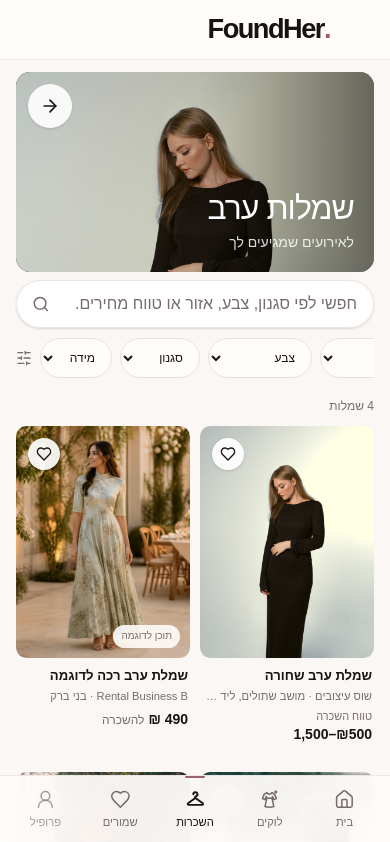
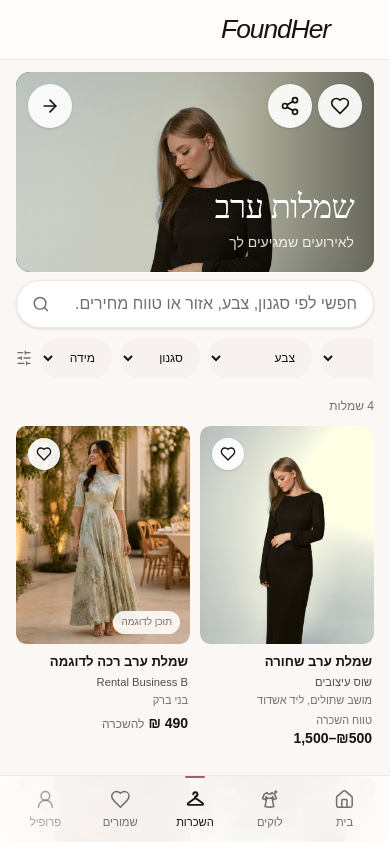
Before and after one commit to hodaya162/FoundHer, a Next.js app: page /rentals/evening in a window 390 px wide. Shown: the top 842 px of the page. Built offline with nearby package versions, Linux system fonts and the light colour scheme; no server answers.

Commit message:
align rentals styling with visual reference

```diff
--- a/app/rentals/page.tsx
+++ b/app/rentals/page.tsx
@@ -22,7 +22,7 @@ export default function RentalsPage() {
     <main className="bg-[#fffaf7]">
       <PageContainer className="pb-7 pt-6 sm:pb-20 sm:pt-10">
         <header className="mb-5 text-center sm:mb-8">
-          <h1 className="font-serif text-[2rem] font-medium leading-tight tracking-[-0.035em] sm:text-5xl">השכרות</h1>
+          <h1 className="text-[2.15rem] font-normal leading-tight tracking-[-0.02em] [font-family:FrankRuehl,serif] sm:text-5xl">השכרות</h1>
           <p className="mt-1.5 text-sm text-muted sm:text-base">שמלות מיוחדות לרגעים בלתי נשכחים</p>
         </header>
         <section aria-label="בחירת סוג השכרה" className="mx-auto grid max-w-4xl gap-3 sm:grid-cols-2 sm:gap-5">
--- a/components/layout/site-header.tsx
+++ b/components/layout/site-header.tsx
@@ -18,7 +18,7 @@ export function SiteHeader() {
     <header className="sticky top-0 z-[var(--z-sticky)] h-[3.75rem] border-b border-border/70 bg-background/94 backdrop-blur-xl md:h-[var(--desktop-header-height)]">
       <PageContainer className={isCenteredMobileHeader ? "grid h-full grid-cols-[2.75rem_1fr_2.75rem] items-center md:flex md:justify-between" : "flex h-full items-center justify-between gap-5"}>
         {isCenteredMobileHeader ? <span aria-hidden="true" className="block size-11 md:hidden" /> : null}
-        <SiteLogo href="/" className={isCenteredMobileHeader ? "justify-self-center text-[1.7rem] md:justify-self-auto md:text-[2rem]" : undefined} />
+        <SiteLogo href="/" className={isRentals ? "justify-self-center text-[1.65rem] font-normal italic tracking-[-0.04em] [font-family:Georgia,serif] [&>span]:hidden md:justify-self-auto md:text-[1.85rem]" : isHome ? "justify-self-center text-[1.7rem] md:justify-self-auto md:text-[2rem]" : undefined} />
         <div className="hidden md:block">
           <DesktopNavigation />
         </div>
--- a/features/rentals/components/rental-browse-page.tsx
+++ b/features/rentals/components/rental-browse-page.tsx
@@ -1,12 +1,13 @@
 import Image from "next/image";
 import Link from "next/link";
-import { ArrowRight } from "lucide-react";
+import { ArrowRight, Heart } from "lucide-react";
 
 import { PageContainer } from "@/components/layout";
 import type { RentalType } from "@/domain/rental-item";
 
 import { getRentalCards } from "../queries/get-rental-cards";
 import { RentalBrowse } from "./rental-browse";
+import { RentalShareButton } from "./rental-share-button";
 
 export function RentalBrowsePage({ type }: { type: RentalType }) {
   const bridal = type === "bridal";
@@ -21,8 +22,12 @@ export function RentalBrowsePage({ type }: { type: RentalType }) {
           <Image src={hero.image} alt={hero.alt} fill priority sizes="(max-width: 767px) calc(100vw - 32px), 76rem" className={bridal ? "object-cover object-[center_35%]" : "object-cover object-[center_22%]"} />
           <span aria-hidden="true" className="absolute inset-0 bg-gradient-to-l from-black/60 via-black/20 to-transparent" />
           <Link href="/rentals" aria-label="חזרה להשכרות" className="absolute end-3 top-3 inline-grid size-11 place-items-center rounded-full bg-white/90 text-foreground shadow-sm"><ArrowRight aria-hidden="true" className="size-5" /></Link>
+          <div className="absolute start-3 top-3 z-[1] flex items-center gap-1.5">
+            <Link href="/favorites" aria-label="מעבר לשמלות שמורות" className="inline-grid size-11 place-items-center rounded-full bg-white/92 text-foreground shadow-sm"><Heart aria-hidden="true" className="size-5" /></Link>
+            <RentalShareButton title={bridal ? "שמלות כלה להשכרה" : "שמלות ערב להשכרה"} />
+          </div>
           <div className="absolute inset-x-0 bottom-0 p-5 sm:p-8">
-            <h1 className="font-serif text-[2rem] font-medium leading-tight tracking-[-0.03em] sm:text-5xl">{bridal ? "שמלות כלה" : "שמלות ערב"}</h1>
+            <h1 className="text-[2.05rem] font-normal leading-tight tracking-[-0.02em] [font-family:FrankRuehl,serif] sm:text-5xl">{bridal ? "שמלות כלה" : "שמלות ערב"}</h1>
             <p className="mt-1 max-w-xs text-sm text-white/85 sm:text-base">{hero.copy}</p>
           </div>
         </header>
--- a/features/rentals/components/rental-browse.tsx
+++ b/features/rentals/components/rental-browse.tsx
@@ -16,7 +16,7 @@ function unique(values: readonly (string | undefined)[]): string[] {
 }
 
 function SelectFilter({ label, onChange, options, value }: { label: string; onChange: (value: string) => void; options: readonly string[]; value: string }) {
-  return <label className="shrink-0" dir="rtl"><span className="sr-only">{label}</span><select value={value} onChange={(event) => onChange(event.target.value)} className="min-h-10 rounded-full border border-border bg-background px-3 text-xs font-medium outline-none focus:border-primary"><option value="all">{label}</option>{options.map((option) => <option key={option} value={option}>{option}</option>)}</select></label>;
+  return <label className="shrink-0" dir="rtl"><span className="sr-only">{label}</span><select value={value} onChange={(event) => onChange(event.target.value)} className="min-h-10 rounded-full border border-transparent bg-[#f7f1ef] px-3 text-xs font-medium outline-none focus:border-primary"><option value="all">{label}</option>{options.map((option) => <option key={option} value={option}>{option}</option>)}</select></label>;
 }
 
 function matchesPrice(item: RentalCardModel, band: PriceBand, type: RentalType): boolean {
@@ -57,7 +57,7 @@ export function RentalBrowse({ items, type }: { items: readonly RentalCardModel[
             {options.sizes.length > 0 ? <SelectFilter label="מידה" value={size} onChange={setSize} options={options.sizes} /> : null}
             <SelectFilter label="סגנון" value={style} onChange={setStyle} options={options.styles} />
             {type === "evening" ? <SelectFilter label="צבע" value={color} onChange={setColor} options={options.colors} /> : null}
-            <label className="shrink-0" dir="rtl"><span className="sr-only">מחיר</span><select value={price} onChange={(event) => setPrice(event.target.value as PriceBand)} className="min-h-10 rounded-full border border-border bg-background px-3 text-xs font-medium outline-none focus:border-primary"><option value="all">מחיר</option><option value="low">עד {type === "bridal" ? "₪3,000" : "₪500"}</option><option value="mid">{type === "bridal" ? "₪3,000–6,000" : "₪500–1,000"}</option><option value="high">מעל {type === "bridal" ? "₪6,000" : "₪1,000"}</option></select></label>
+            <label className="shrink-0" dir="rtl"><span className="sr-only">מחיר</span><select value={price} onChange={(event) => setPrice(event.target.value as PriceBand)} className="min-h-10 rounded-full border border-transparent bg-[#f7f1ef] px-3 text-xs font-medium outline-none focus:border-primary"><option value="all">מחיר</option><option value="low">עד {type === "bridal" ? "₪3,000" : "₪500"}</option><option value="mid">{type === "bridal" ? "₪3,000–6,000" : "₪500–1,000"}</option><option value="high">מעל {type === "bridal" ? "₪6,000" : "₪1,000"}</option></select></label>
             <SelectFilter label="אזור" value={location} onChange={setLocation} options={options.locations} />
             {hasFilters ? <button type="button" onClick={reset} className="inline-flex min-h-10 shrink-0 items-center gap-1 px-2 text-xs font-medium text-primary"><X aria-hidden="true" className="size-3.5" />ניקוי</button> : null}
           </div>
--- a/features/rentals/components/rental-card.tsx
+++ b/features/rentals/components/rental-card.tsx
@@ -20,7 +20,7 @@ export function RentalCard({ headingLevel = 3, priority = false, product }: Rent
     <article className="min-w-0">
         <div className="relative">
           <Link href={href} className="group/image block" aria-label={`צפייה בשמלה ${product.title}`}>
-            <div className="relative aspect-[3/4] overflow-hidden rounded-[0.65rem] bg-surface-muted sm:rounded-[0.85rem]">
+            <div className="relative aspect-[4/5] overflow-hidden rounded-[0.65rem] bg-surface-muted sm:aspect-[3/4] sm:rounded-[0.85rem]">
               {image ? (
                 <Image src={image.url} alt={image.alt} fill priority={priority} sizes="(max-width: 639px) 100vw, (max-width: 1023px) 50vw, 33vw" className="object-cover transition-transform duration-500 group-hover/image:scale-[1.02]" />
               ) : (
@@ -36,7 +36,8 @@ export function RentalCard({ headingLevel = 3, priority = false, product }: Rent
           <Heading className="text-[0.82rem] font-semibold leading-5 sm:text-base">
             <Link href={href} className="rounded-sm hover:text-primary focus-visible:outline-offset-4">{product.title}</Link>
           </Heading>
-          <p className="truncate text-[0.7rem] text-muted sm:text-xs">{product.businessName} · {product.location}</p>
+          <p className="truncate text-[0.7rem] font-medium text-foreground/75 sm:text-xs">{product.businessName}</p>
+          <p className="truncate text-[0.68rem] text-muted sm:text-xs">{product.location}</p>
           <div className="mt-0.5">
             <RentalPrice price={product.price} priceRange={product.priceRange} currency={product.currency} />
           </div>
--- a/features/rentals/components/rental-detail.tsx
+++ b/features/rentals/components/rental-detail.tsx
@@ -52,13 +52,13 @@ export function RentalDetail({ item, business }: { item: RentalItem; business: R
           </section>
 
           <aside className="space-y-5 px-1 lg:sticky lg:top-24 lg:self-start lg:pt-8">
-            <div><p className="mb-1 text-xs font-semibold text-primary">{item.type === "bridal" ? "שמלת כלה להשכרה" : "שמלת ערב להשכרה"}</p><h1 className="font-serif text-[2rem] font-medium leading-tight tracking-[-0.035em] sm:text-4xl">{item.title}</h1>{item.isDemo ? <p className="mt-1 text-xs text-muted">תוכן לדוגמה</p> : null}</div>
+            <div><p className="mb-1 text-xs font-semibold text-primary">{item.type === "bridal" ? "שמלת כלה להשכרה" : "שמלת ערב להשכרה"}</p><h1 className="text-[2rem] font-normal leading-tight tracking-[-0.02em] [font-family:FrankRuehl,serif] sm:text-4xl">{item.title}</h1>{item.isDemo ? <p className="mt-1 text-xs text-muted">תוכן לדוגמה</p> : null}</div>
             <div><Link href={business ? `/rental-businesses/${business.slug}` : "/rentals"} className="text-sm font-semibold hover:text-primary">{item.businessName}</Link>{business?.ownerName ? <span className="text-sm text-muted"> · {business.ownerName}</span> : null}<p className="mt-1.5 flex items-center gap-1.5 text-sm text-muted"><MapPin aria-hidden="true" className="size-4" />{item.location}</p></div>
             <div className="border-y border-border/75 py-4"><RentalPrice price={item.price} priceRange={item.priceRange} currency={item.currency} prominent /></div>
             <p className="text-sm leading-6 text-muted">{item.description}</p>
             <section aria-labelledby="rental-services">
               <h2 id="rental-services" className="sr-only">שירותים</h2>
-              <ul className="grid grid-cols-2 gap-y-3 sm:grid-cols-4 lg:grid-cols-2 xl:grid-cols-4">
+              <ul className="grid grid-cols-4 gap-y-3">
                 {item.services.map((service) => {
                   const Icon = serviceIcons[service];
                   return <li key={service} className="flex min-w-0 flex-col items-center gap-2 border-e border-border/70 px-1 py-2 text-center text-[0.68rem] leading-4 first:border-e-0 sm:text-xs"><Icon aria-hidden="true" className="size-5" strokeWidth={1.5} /><span>{serviceLabels[service]}</span></li>;
```
